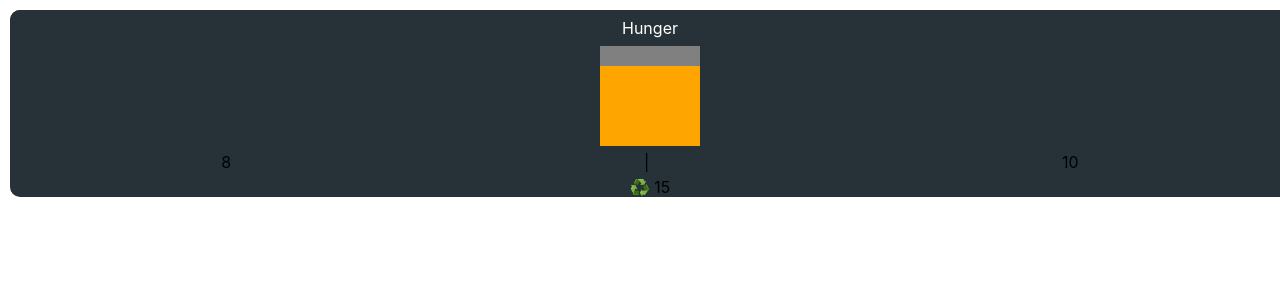
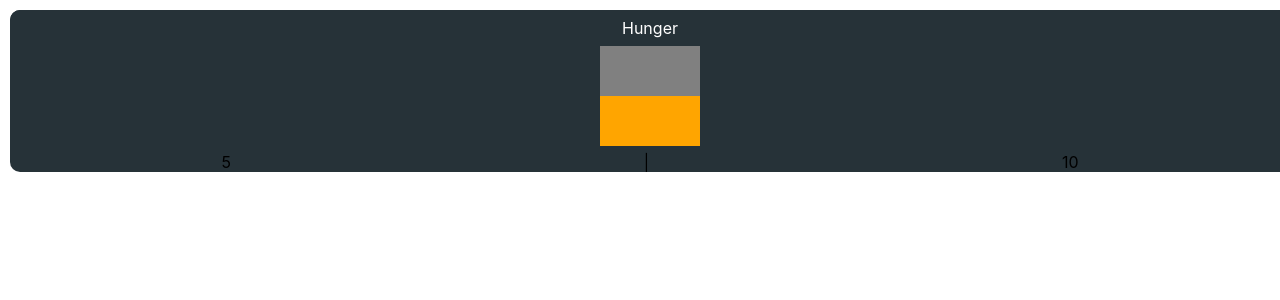
Before and after one commit to flashgnash/ordis-webui, a React (Create React App) app in the folder ordis-webui/: page / in a window 1280 px wide. Shown: the top 300 px of the page. Built offline with nearby package versions, Linux system fonts and the light colour scheme.

Commit message:
Switch to tsx, add globe component

```diff
--- a/ordis-webui/package.json
+++ b/ordis-webui/package.json
@@ -7,6 +7,8 @@
     "@testing-library/jest-dom": "^6.6.3",
     "@testing-library/react": "^16.2.0",
     "@testing-library/user-event": "^13.5.0",
+    "@types/react": "^19.0.10",
+    "@types/react-dom": "^19.0.4",
     "react": "^19.0.0",
     "react-dom": "^19.0.0",
     "react-scripts": "5.0.1",
--- a/ordis-webui/src/App.js
+++ /dev/null
@@ -1,37 +0,0 @@
-import logo from "./logo.svg";
-import "./App.css";
-
-function Globe(value, max) {
-  return (
-    <div class="card w-100 m-10">
-      <div class="card-header">Hunger</div>
-
-      <div class="card-body">
-        <progress
-          class="orb orb-yellow m-bottom-10"
-          value="8"
-          max="10"
-        ></progress>
-
-        <div class="flex-row m-auto">
-          <div class="m-auto">8</div>
-          <div class="m-auto">|</div>
-
-          <div class="m-auto">10</div>
-        </div>
-
-        <div class="m-bottom-10">♻️ 15</div>
-      </div>
-    </div>
-  );
-}
-
-function App() {
-  return (
-    <div className="App">
-      <Globe />
-    </div>
-  );
-}
-
-export default App;
--- /dev/null
+++ b/ordis-webui/src/App.tsx
@@ -0,0 +1,43 @@
+import "./App.css";
+import React from "react";
+
+
+function Globe({value, max, regen = null}) {
+  return (
+    <div className="card w-100 m-10">
+      <div className="card-header">Hunger</div>
+
+      <div className="card-body">
+        <progress
+          className="orb orb-yellow m-bottom-10"
+          value={value}
+          max={max}
+        ></progress>
+
+        <div className="flex-row m-auto">
+          <div className="m-auto">{value}</div>
+          <div className="m-auto">|</div>
+
+          <div className="m-auto">{max}</div>
+        </div>
+
+          {regen != null &&
+
+            <div className="m-bottom-10">♻️{regen}</div>
+          }
+
+
+      </div>
+    </div>
+  );
+}
+
+function App() {
+  return (
+    <div className="App">
+      <Globe value="5" max="10" />
+    </div>
+  );
+}
+
+export default App;
--- a/ordis-webui/src/index.tsx
+++ b/ordis-webui/src/index.tsx
@@ -1,7 +1,7 @@
 import React from 'react';
 import ReactDOM from 'react-dom/client';
 import './index.css';
-import App from './App';
+import App from './App.tsx';
 import reportWebVitals from './reportWebVitals';
 
 const root = ReactDOM.createRoot(document.getElementById('root'));
```
Also changed, not shown: 1 other file (tests, documents, lock files or other folders).
